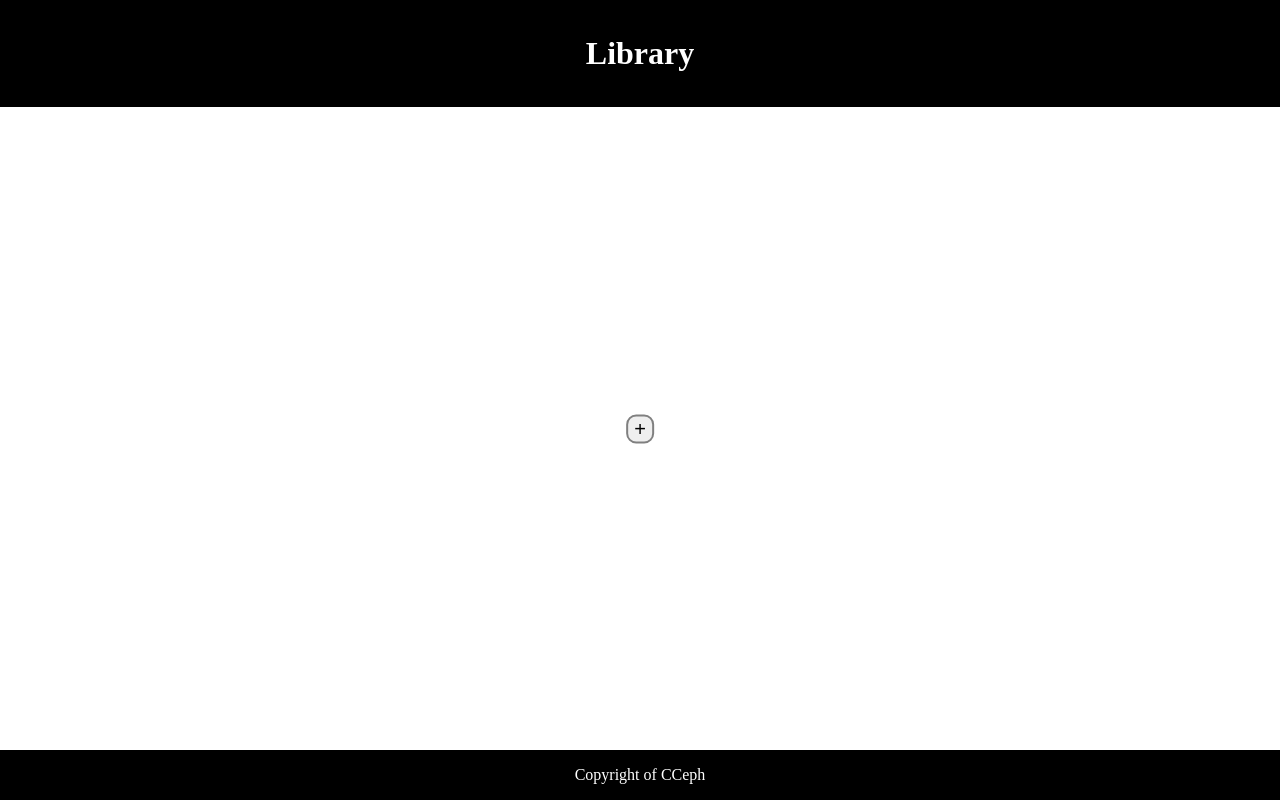
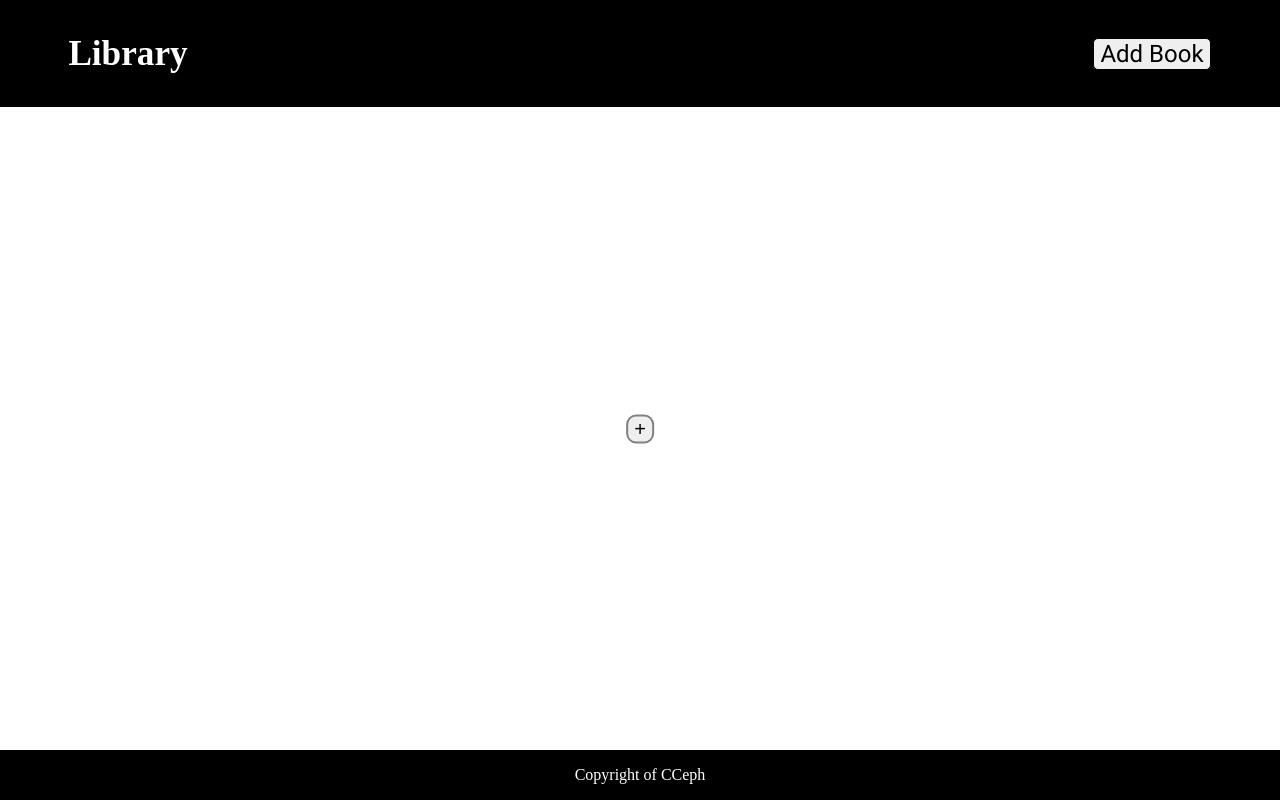
Before and after one commit to CCeph/library, a plain HTML site: page index.html in a window 1280 px wide. Drawn offline with Linux system fonts and the light colour scheme.

Commit message:
Add a second Add Book button and style it

```diff
--- a/index.html
+++ b/index.html
@@ -12,6 +12,8 @@
     <div class="main-container">
         <div class="top-panel">
             <h1>Library</h1>
+
+            <button class="addBookBackup">Add Book</button>
         </div>
 
         <div class="main-panel">
--- a/stylesheet.css
+++ b/stylesheet.css
@@ -26,8 +26,41 @@ body {
 
 /* End of Grid Layout */
 
-/* Common styling between the header and footer */
-.top-panel,
+/* Start of Header Styling */
+
+.top-panel {
+    background-color: black;
+    color: white;
+    display: grid;
+    grid-template: 1fr / 1fr 1fr;
+    justify-content: space-around;
+    grid-gap: 60%;
+}
+
+.top-panel h1 {
+    text-align: center;
+    align-self: center;
+
+    font-size: 2.2rem;
+}
+
+.top-panel button {
+    justify-self: center;
+    align-self: center;
+
+    font-size: 1.5rem;
+    font-family: Roboto;
+    border-radius: 5px;
+    border: 1px solid black;
+}
+
+.top-panel button:active {
+    box-shadow: 1px 1px 10px grey;
+}
+
+/* End of Header Styling */
+
+/* Footer styling */
 .footer {
     background-color: black;
     color: white;
```
